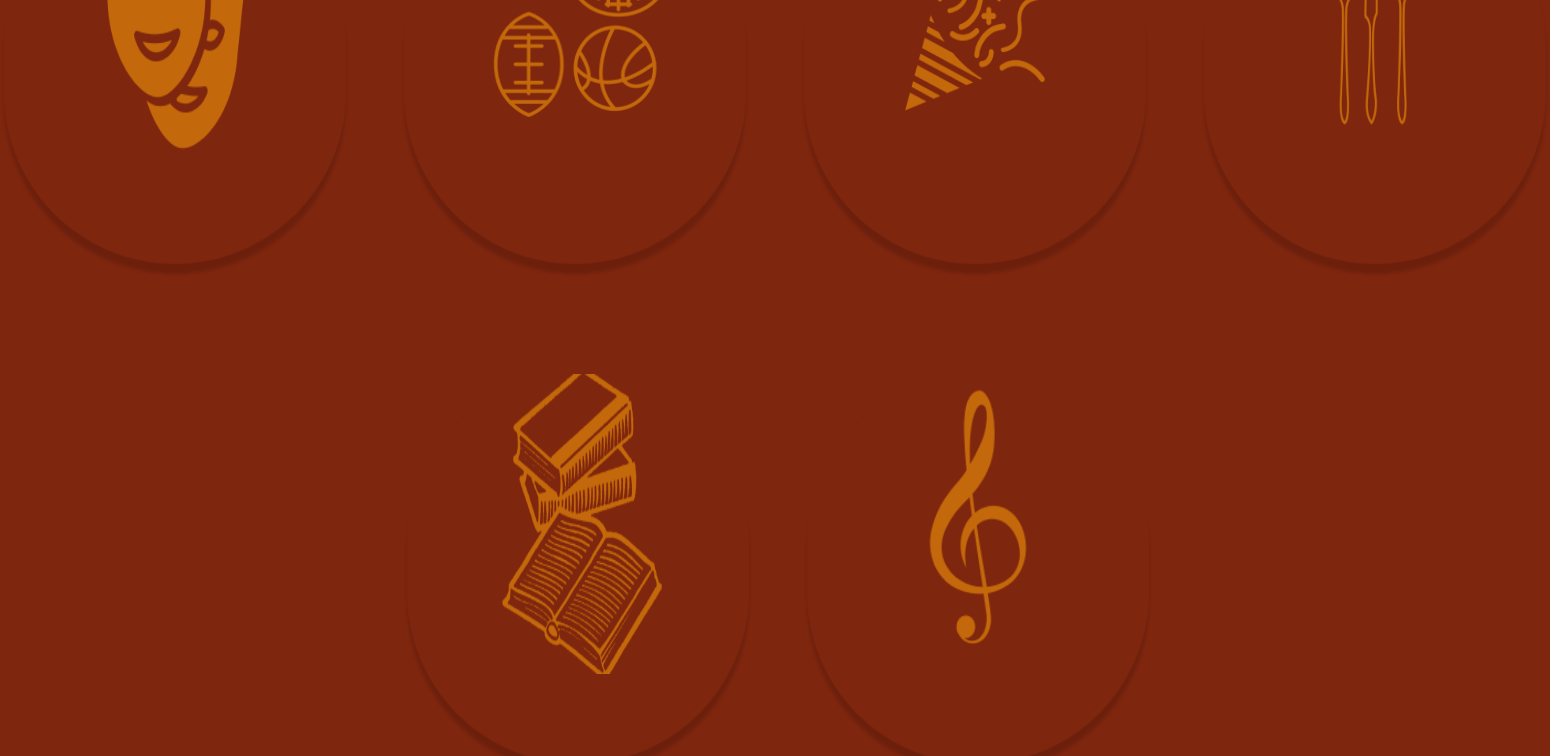
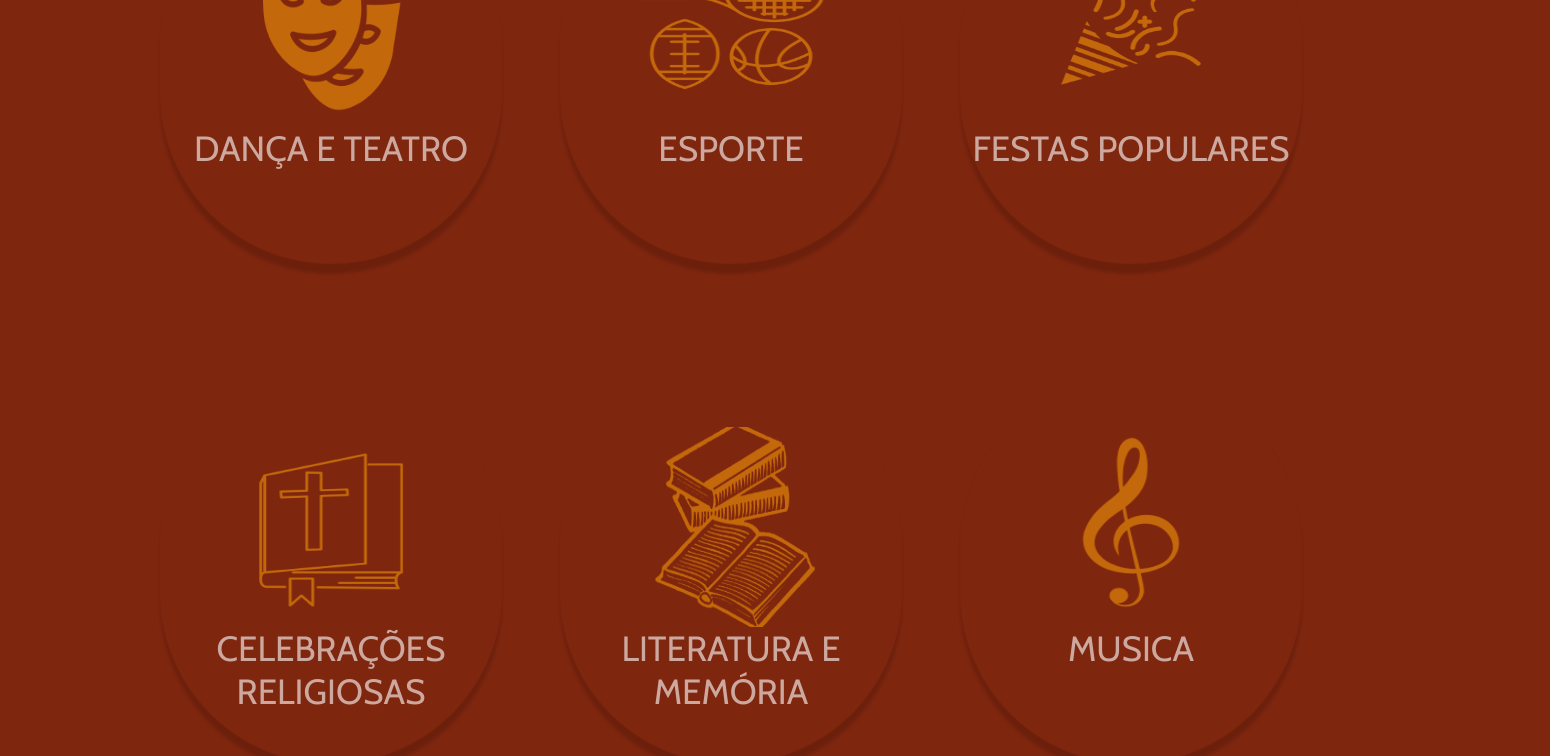
Before and after one commit to cpejr/acervo-web-frontend, a React (Vite) app: page /eventos in a window 1280 px wide. Shown: the part 2020-2776 px from the top of the page, 1550 px wide, since content can reach past the window. Built offline with nearby package versions, Linux system fonts and the light colour scheme; no server answers; a web font is replaced by a local one.

Commit message:
fix: update font

```diff
--- a/src/components/features/EventsName/EventsName.jsx
+++ b/src/components/features/EventsName/EventsName.jsx
@@ -18,38 +18,50 @@ export default function EventsName() {
       <Row>
         <Control>
           <img src={ARQUITETURA} />
+          <a>ARQUITETURA</a>
+        </Control>
+        <Control>
+          <img src={ARTESANATO} />
+          <a>ARTESANATO</a>
         </Control>
         <Control>
           <img src={ARTES} />
-        </Control>
-        <Control>
-          <img src={ARTESANATO} />
-        </Control>
-        <Control>
-          <img src={CELEBRACOES} />
+          <a>ARTES VISUAIS</a>
         </Control>
       </Row>
       <Row>
         <Control>
           <img src={DANCA} />
+          <a>DANÇA E TEATRO</a>
         </Control>
         <Control>
           <img src={ESPORTES} />
+          <a>ESPORTE</a>
         </Control>
         <Control>
           <img src={FESTAS} />
+          <a>FESTAS POPULARES</a>
+        </Control>
+      </Row>
+      <Row>
+        <Control>
+          <img src={CELEBRACOES} />
+          <a>CELEBRAÇÕES RELIGIOSAS</a>
         </Control>
         <Control>
-          <img src={GASTRONOMIA} />
+          <img src={LITERATURA} />
+          <a>LITERATURA E MEMÓRIA</a>
+        </Control>
+        <Control>
+          <img src={MUSICA} />
+          <a>MUSICA</a>
         </Control>
       </Row>
       <Row>
         <p>
           <Control>
-            <img src={LITERATURA} />
-          </Control>
-          <Control>
-            <img src={MUSICA} />
+            <img src={GASTRONOMIA} />
+            <a>GASTRONOMIA</a>
           </Control>
         </p>
       </Row>
--- a/src/components/features/EventsName/Styles.js
+++ b/src/components/features/EventsName/Styles.js
@@ -12,10 +12,21 @@ export const Control = styled.div`
   background-repeat: no-repeat;
   background-size: contain; // Use 'contain' para evitar cortes na imagem
   border: none;
+  display: flex;
+  flex-direction: column;
+  align-items: center;
   img {
     align-items: center;
     width: 60%;
-    height: 60%;
+    height: 40%;
+    margin-top: 15%;
+  }
+  a {
+    font-family: ${(props) => props.theme.fonts.primary};
+    color: ${(props) => props.theme.colors.fontHeader};
+    position: relative;
+    align-items: center;
+    font-size: 3.5rem;
   }
 `;
 export const Row = styled.div`
@@ -29,6 +40,6 @@ export const Row = styled.div`
     display: flex;
     gap: 5rem;
     flex-direction: row;
-    margin-left: 26%;
+    margin-left: 35%;
   }
 `;
--- a/src/pages/Event/Styles.js
+++ b/src/pages/Event/Styles.js
@@ -3,7 +3,7 @@ import styled from 'styled-components';
 export const Body = styled.div`
   align-items: center;
   text-align: center;
-  height: 300rem;
+  height: 330rem;
 `;
 
 export const Reception = styled.div`
```
